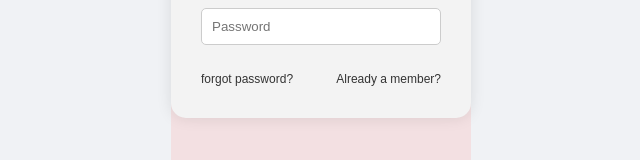
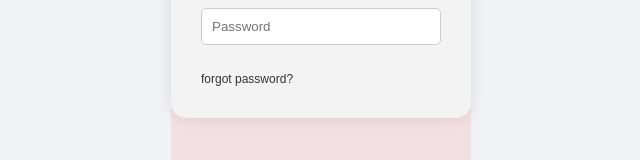
Before and after one commit to Akeldamaa/Cat-A-Log, a React (Vite) app in the folder frontend/: page /login in a window 1280 px wide. Shown: the part 449-609 px from the top of the page, without its empty margins (319-959 px from the left). Built offline with nearby package versions, Linux system fonts and the light colour scheme.

Commit message:
Removed "already a member from signup page"

```diff
--- a/frontend/src/pages/Login/Login.jsx
+++ b/frontend/src/pages/Login/Login.jsx
@@ -19,7 +19,7 @@ const Login = () => {
                 </form>
                 <div className="login-footer">
                     <a href="forgot-password" className="forgot-password">forgot password?</a>
-                    <a href="signup" className="signup-link">Already a member?</a>
+
                 </div>
             </div>
         </div>
```
